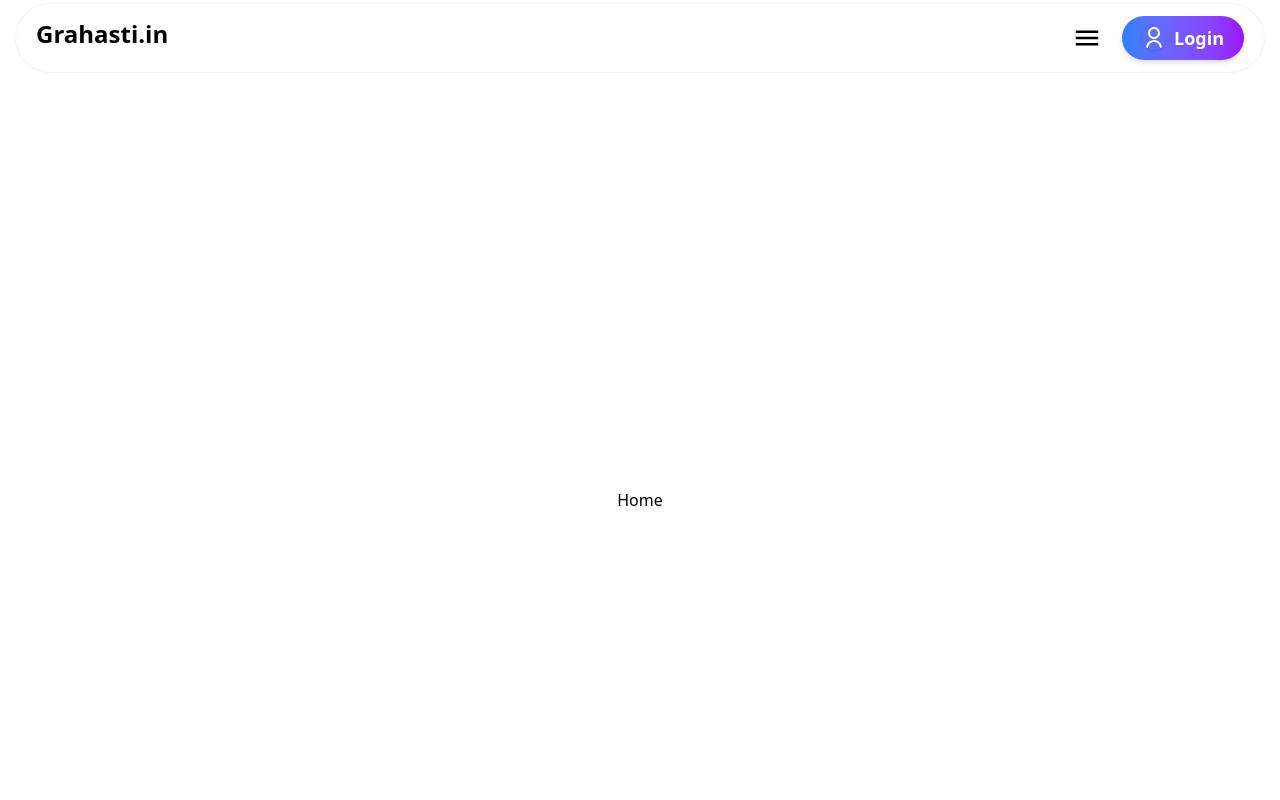
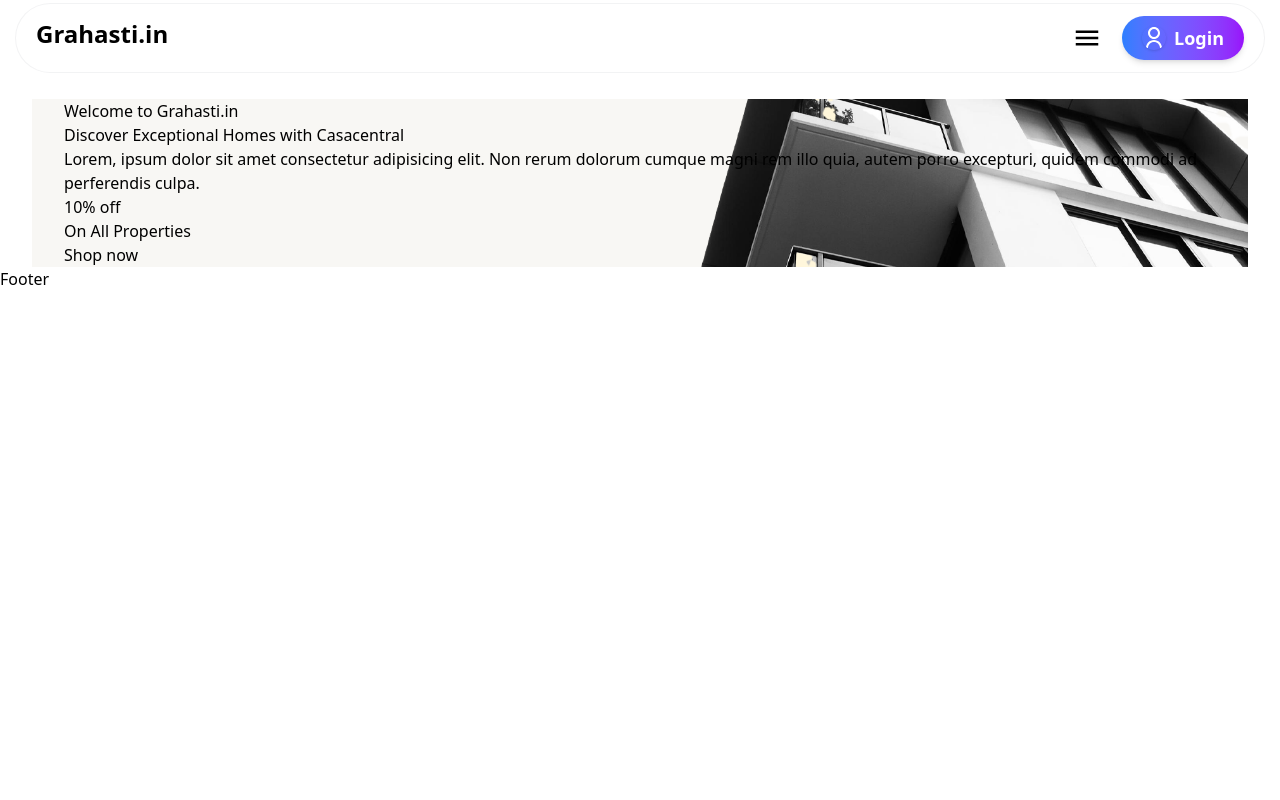
Before and after one commit to Aman745289/grahasti.in, a React (Vite) app in the folder client/: page / in a window 1280 px wide. Shown: the top 800 px of the page. Built offline with nearby package versions, Linux system fonts and the light colour scheme.

Commit message:
sixth committt

```diff
--- a/client/src/components/Header.jsx
+++ b/client/src/components/Header.jsx
@@ -1,17 +1,34 @@
 import React from 'react'
-import { useState } from 'react'
+import { useState, useEffect } from 'react'
 import { Link} from 'react-router-dom'
 import Navbar from './Navbar'
 import { MdClose, MdMenu } from 'react-icons/md'
 import userIcon from '../assets/user.svg'
 const Header = () => {
 
+    const [active, setActive] = useState(false)
     const [menuOpened, setMenuOpened] = useState(false)
     const toggleMenu = () => setMenuOpened(!menuOpened)
+
+    useEffect(() => {
+      const handleScroll = () => {
+        if (window.scrollY > 0){
+            if(menuOpened){
+                setMenuOpened(false);
+            }
+        }
+        setActive(window.scrollY > 40);
+      };
+      window.addEventListener("scroll", handleScroll);
+      //cleanup the event listener when the component unmounts
+      return () => window.removeEventListener("scroll", handleScroll);
+    }, [menuOpened]); // dependency array ensures that the effect runs when menuopened changes
+
+
   return (
     <header className='fixed top-1 left-4 right-4 z-50  max-w-screen'>
         {/* container */}
-        <div className='max-padd-container bg-white transition all duration-200 rounded-full px-5 ring-1 ring-slate-900/5'>
+        <div className={`${active ? "py-0" : "py-1"}max-padd-container bg-white transition all duration-200 rounded-full px-5 ring-1 ring-slate-900/5`}>
             <div className='flex justify-between py-3'>
                 {/* logo */}
                 <Link to={"/"}>
--- /dev/null
+++ b/client/src/components/Hero.jsx
@@ -0,0 +1,30 @@
+import React from 'react'
+import { Link } from 'react-router-dom'
+import bgImage from '../assets/bg.png'
+
+const Hero = () => {
+  return (
+   <section className='max-w-screen-xl mx-auto px-4 sm:px-8 pt-[99px]'>
+   <div className="max-w-screen-xl mx-auto px-4 sm:px-8 bg-cover bg-center bg-no-repeat"
+   style={{ backgroundImage: `url(${bgImage})` }}>
+        <div>
+            <span>Welcome to Grahasti.in </span>
+            <h1>Discover Exceptional Homes with Casacentral</h1>
+            <p>Lorem, ipsum dolor sit amet consectetur adipisicing elit. Non rerum dolorum cumque magni rem illo quia,
+            autem porro excepturi, quidem commodi ad perferendis culpa.
+            </p>
+            {/* button */}
+            <div>
+                <div>
+                    <h5>10% off</h5>
+                    <p>On All Properties</p>
+                </div>
+                <Link to={'/listing'}> Shop now</Link>
+            </div>
+        </div>
+    </div>
+   </section>
+  )
+}
+
+export default Hero
--- a/client/src/pages/Home.jsx
+++ b/client/src/pages/Home.jsx
@@ -1,8 +1,11 @@
 import React from 'react'
+import Hero from '../components/Hero'
 
 const Home = () => {
   return (
-    <div className='flex items-center justify-center h-[999px]'>Home</div>
+    <main>
+      <Hero/>
+    </main>
   )
 }
 
```
